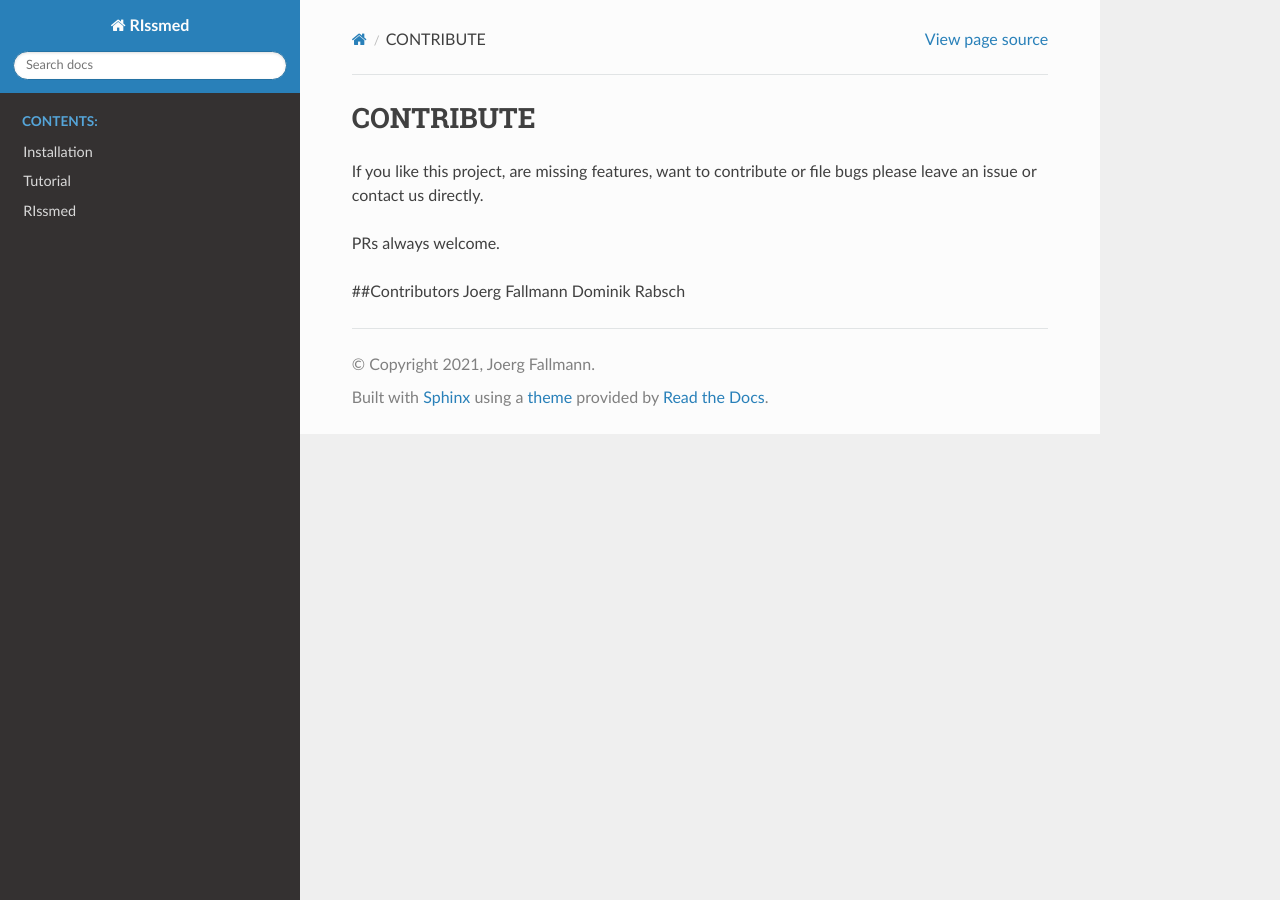
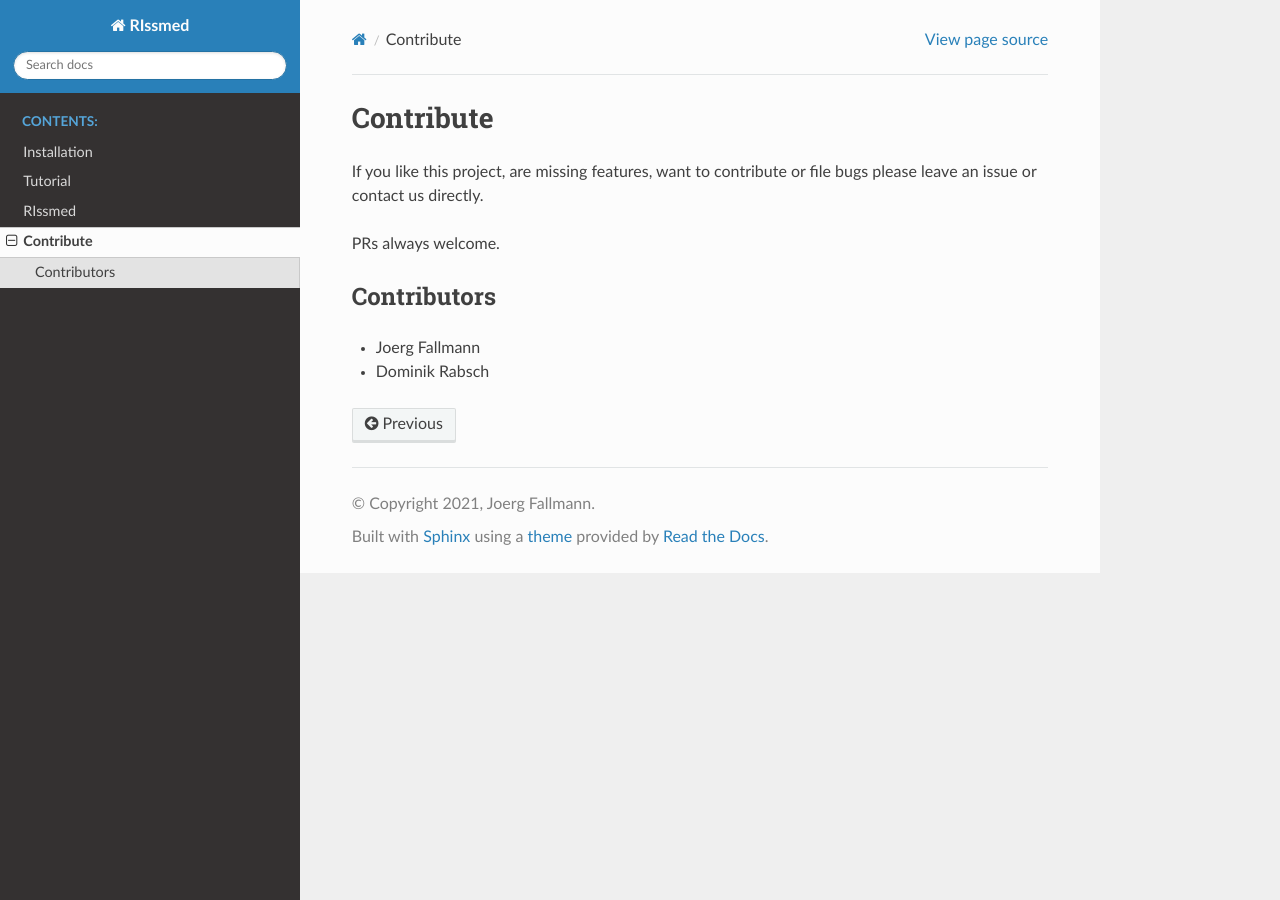
Before and after one commit to jfallmann/RNAmediator, a Sphinx documentation site: the page built from docs/source/contribute.rst, in a window 1280 px wide. Built offline with Sphinx 7.4.7 and the Read the Docs theme 2.0.0, drawn with Linux system fonts in a browser that asks for light colours.

Commit message:
merged docs

```diff
--- a/docs/source/contribute.rst
+++ b/docs/source/contribute.rst
@@ -1,5 +1,5 @@
 ==========
-CONTRIBUTE
+Contribute
 ==========
 
 If you like this project, are missing features, want to contribute or
@@ -8,6 +8,7 @@ file bugs please leave an issue or contact us directly.
 PRs always welcome.
 
 
-##Contributors
-Joerg Fallmann
-Dominik Rabsch
+Contributors
+############
+- Joerg Fallmann
+- Dominik Rabsch
--- a/docs/source/index.rst
+++ b/docs/source/index.rst
@@ -15,9 +15,10 @@ It is available as suite of commandline tools, the source code of RIssmed is ope
    :maxdepth: 2
    :caption: Contents:
 
-   installation
+   getit
    tutorial
    modules
+   contribute
 
 
 
--- a/docs/source/run.rst
+++ /dev/null
@@ -1,5 +0,0 @@
-===================
-RUNNING RISSMED
-===================
-
-More here
```
Also changed, not shown: docs/source/getit.rst (+14 -9 lines), 1 other file.
